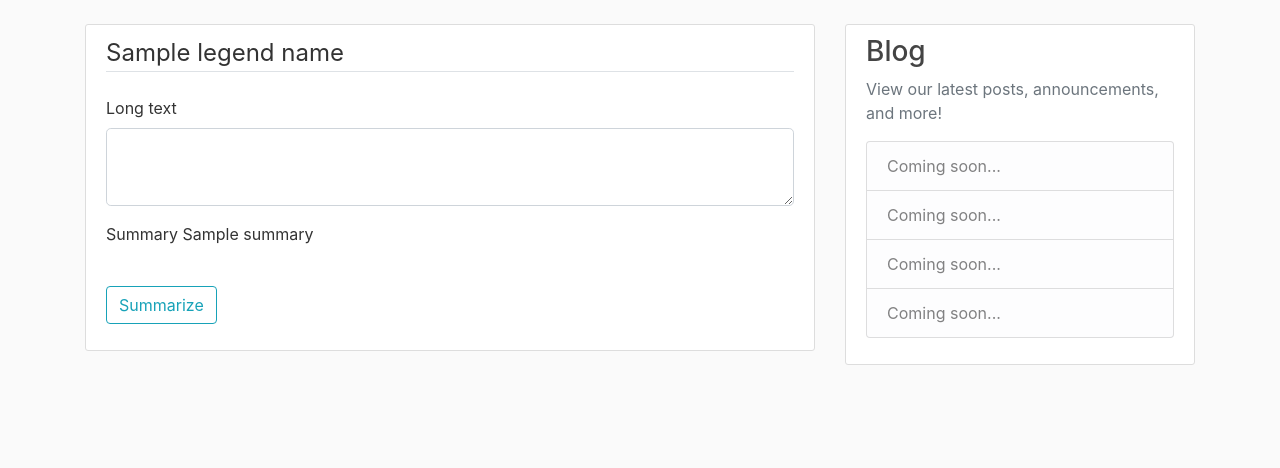
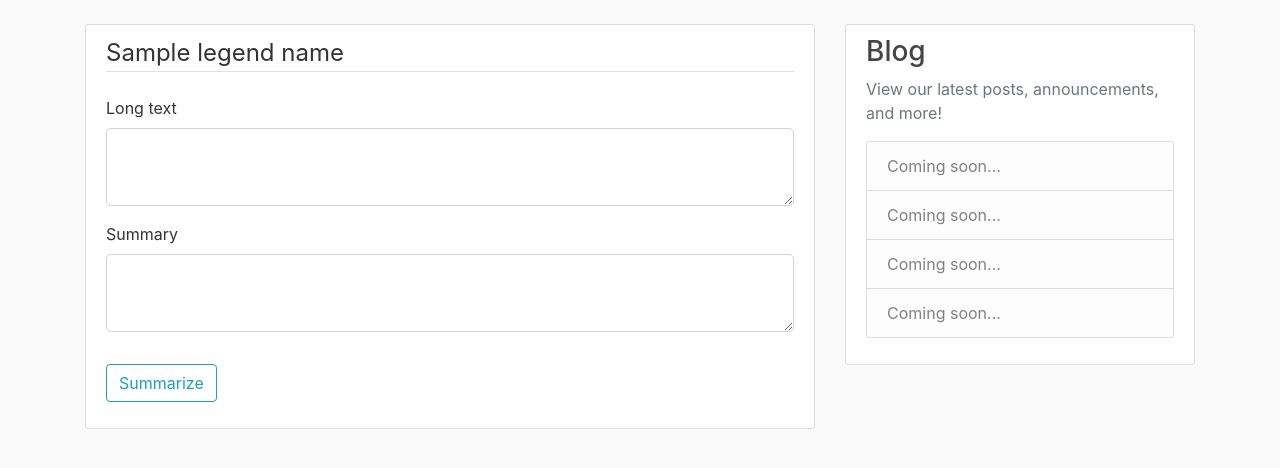
Before and after one commit to edubu2/flask-blog, a Flask app: template flask_blog/templates/summarize.html in a window 1280 px wide. Shown: the part 56-524 px from the top of the page. Run offline with Flask 2, Linux system fonts and the light colour scheme; tables that the repository leaves empty hold one stand-in row (values such as "Sample post"); the template is opened without the code that fills it: values that come from a table or form of the project are taken from there, most other values are stand-ins (such as "Sample title", 1, 10 or a date in 2020); parts of the project's set-up code (start-up, migrations or seed data) failed here and were passed over; some libraries are stand-ins or nearby versions.

Commit message:
Fix summarize route & template to properly summarize text

```diff
--- a/flask_blog/summarize/routes.py
+++ b/flask_blog/summarize/routes.py
@@ -10,9 +10,11 @@ def magic_summarize():
     """ This route allows users to get a summarized version of any long text (such as an article or email). """
 
     form = SummarizeForm()
+
     if form.validate_on_submit():
         full_text = form.full_text.data
         summary = summarize_text(full_text)
         form.summary.data = summary
+        return render_template('summarize.html', form=form, title='Summarize Text', summary=summary)
 
-    return render_template('summarize.html', form=form, title='Summarize Text', summary=summary)
+    return render_template('summarize.html', form=form, title='Summarize Text')
--- a/flask_blog/templates/summarize.html
+++ b/flask_blog/templates/summarize.html
@@ -34,7 +34,7 @@
                     {% endfor %}
                 </div>
                 {% else %}
-                {{ summary.label(class="form-control form-control-lg") }}
+                {{ form.summary(class="form-control form-control-lg") }}
                 {% endif %}
             </div>
         </fieldset>
```
